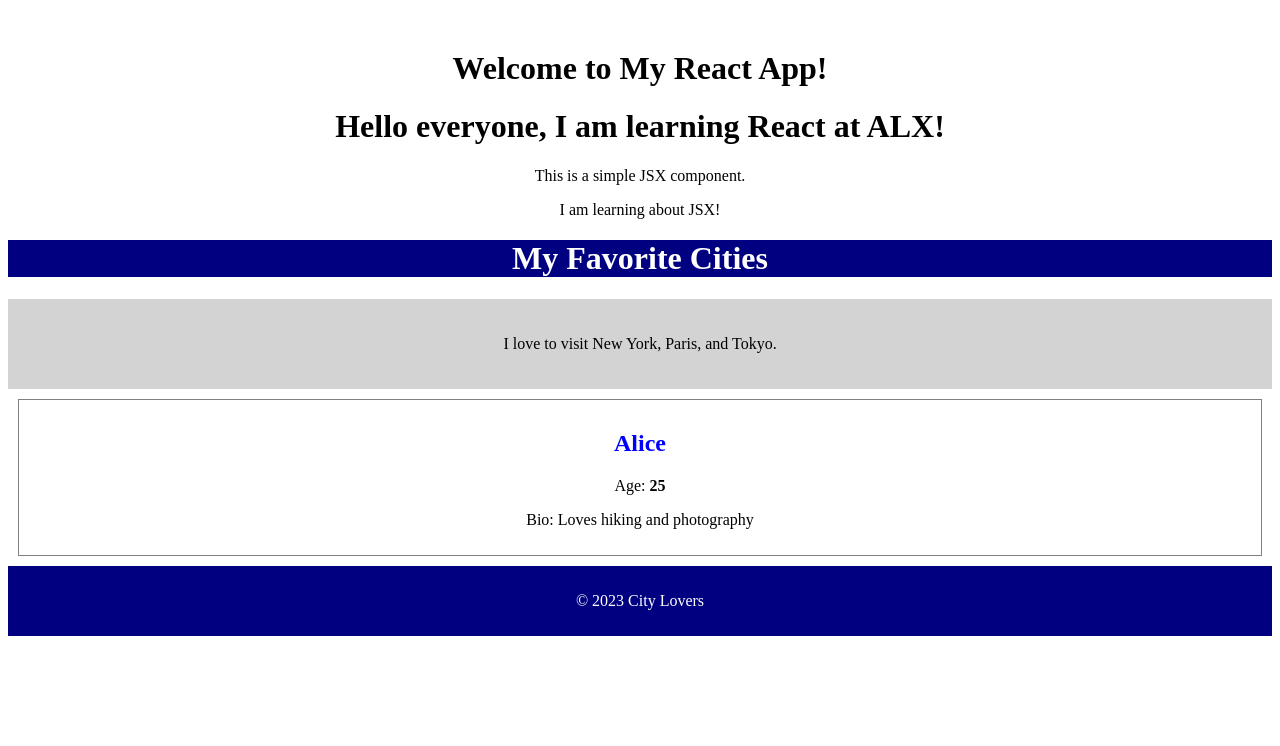
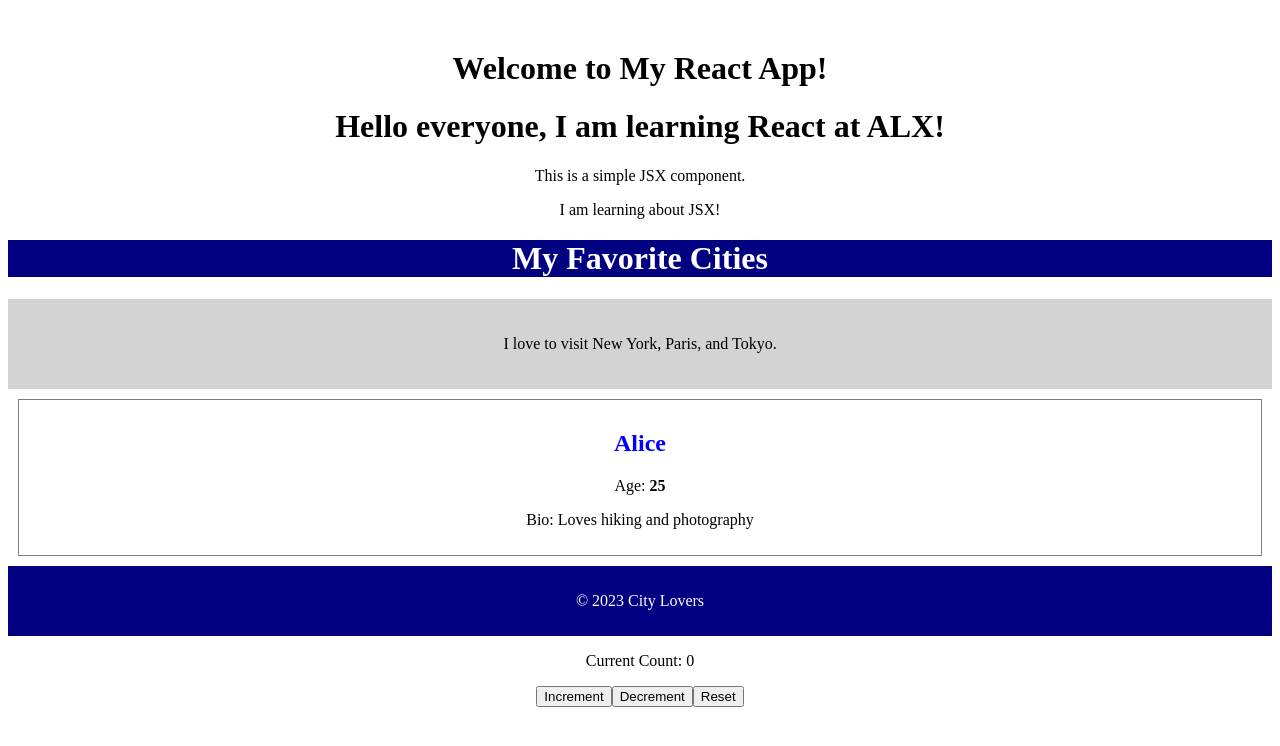
Before and after one commit to Salah535858/alx-fe-reactjs, a React (Vite) app in the folder alx-react-app-new/: page / in a window 1280 px wide. Shown: the top 746 px of the page. Built offline with nearby package versions, Linux system fonts and the light colour scheme; the HTML template or start-up script is replaced by a standard one.

Commit message:
Update App.jsx

```diff
--- a/alx-react-app-new/src/App.jsx
+++ b/alx-react-app-new/src/App.jsx
@@ -1,9 +1,11 @@
+// src/App.jsx
 import React from 'react';
 import Header from './components/Header';
 import MainContent from './components/MainContent';
 import Footer from './components/Footer';
 import UserProfile from './components/UserProfile';
 import WelcomeMessage from './components/WelcomeMessage'; // Ensure the path is correct
+import Counter from './components/Counter'; // Import the Counter component
 
 function App() {
   return (
@@ -16,6 +18,9 @@ function App() {
       <MainContent />
       <UserProfile name="Alice" age="25" bio="Loves hiking and photography" />
       <Footer />
+
+      {/* Add the Counter component */}
+      <Counter />
     </div>
   );
 }
```
